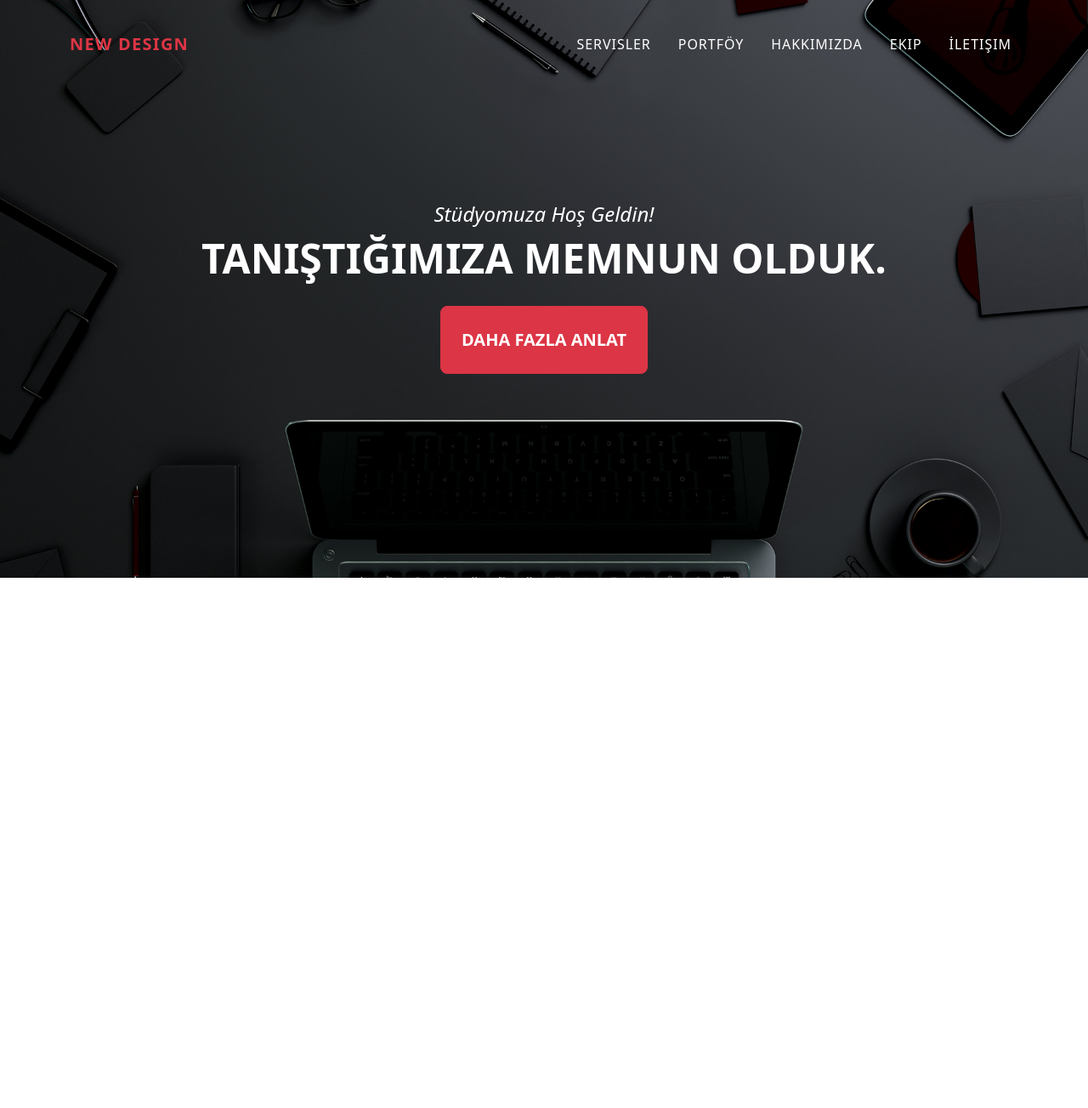
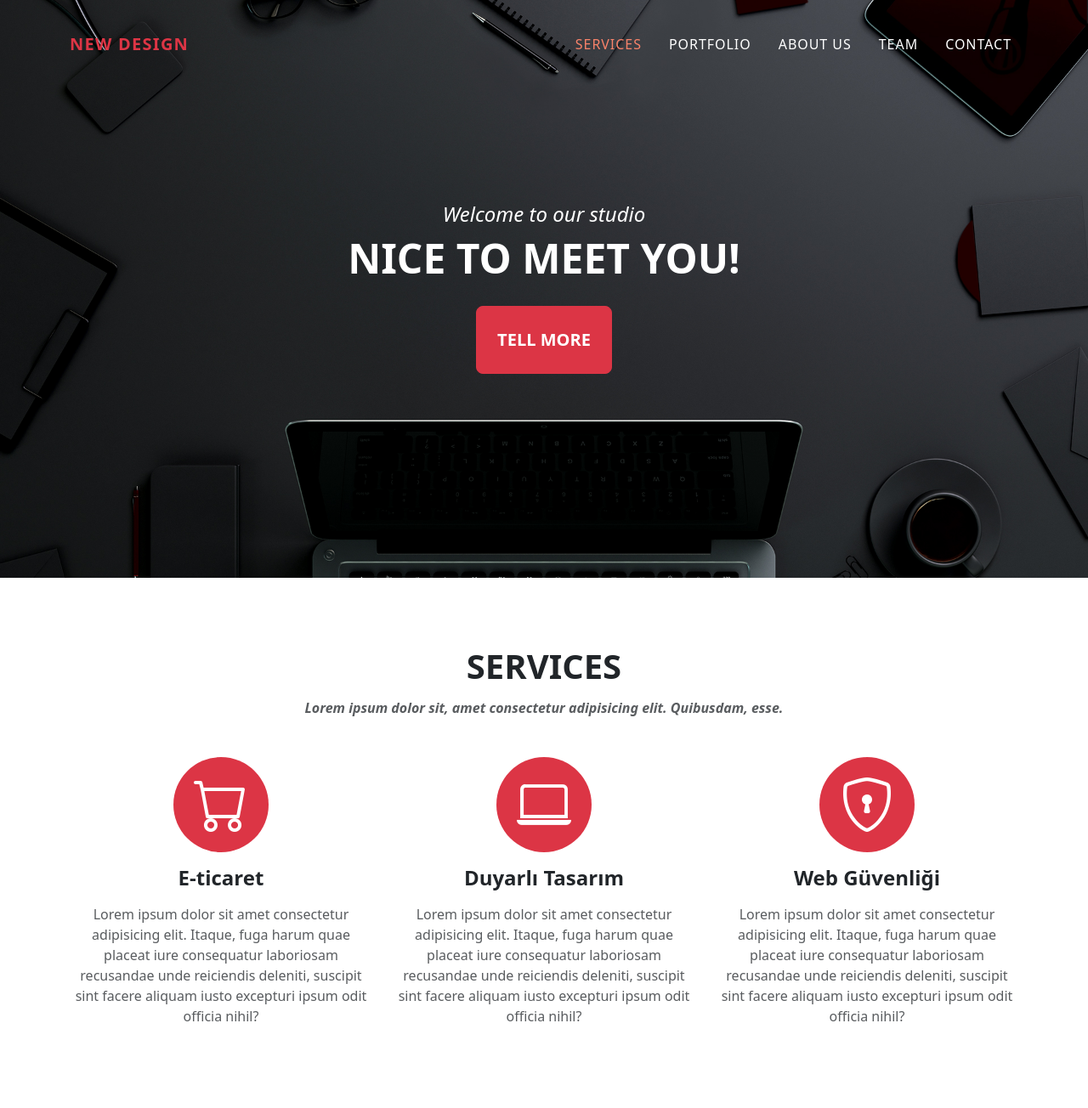
Before and after one commit to burcutas96/NewDesignWebSite, a plain HTML site: page index.html in a window 1280 px wide. Shown: the whole page at 85% size. Before the commit the page ends 800 px from the top, so only its background shows below. Drawn offline with nearby package versions, Linux system fonts and the light colour scheme.

Commit message:
services section

```diff
--- a/css/custom/extra.css
+++ b/css/custom/extra.css
@@ -1,3 +1,4 @@
+/* Header */
 header.backImage{
     background-image: url("../../img/header.jpeg");
     background-attachment: scroll;       /*background-attachment özelliği, bir arka plan görüntüsünün sayfanın*/
@@ -24,6 +25,8 @@ header.backImage .backImage-heading{
     Roboto, Oxygen, Ubuntu, Cantarell, 'Open Sans', 'Helvetica Neue', sans-serif;
 }
 
+
+/* Navbar */
 #mainNavbar{
     padding-top: 1rem;
     padding-bottom: 1rem;
@@ -46,9 +49,29 @@ header.backImage .backImage-heading{
     letter-spacing: 0.06em;
 }
 
-#mainNavbar .navbar-nav .nav-item .nav-link:active,
+#mainNavbar .navbar-nav .nav-item .nav-link.active,
 #mainNavbar .navbar-nav .nav-item .nav-link:hover{
     color: #fa836a;
+}
+
+
+/* Services */
+.mySection{
+    padding: 5rem 0;
+}
+
+.mySection h2.s-heading{
+    font-size: 2.5rem;
+    margin-top: 0;
+    margin-bottom: 1rem;
+}
+
+.mySection h3.s-subheading{
+    font-size: 1rem;
+    font-weight: 600;
+    font-style: italic;
+    font-family: "Roboto Slab", system-ui, -apple-system, BlinkMacSystemFont, 'Segoe UI',
+    Roboto, Oxygen, Ubuntu, Cantarell, 'Open Sans', 'Helvetica Neue', sans-serif;
 }
 
 @media (max-width:991.98px) {
@@ -78,7 +101,7 @@ header.backImage .backImage-heading{
         padding-bottom: 1.5rem;
         border: none;
         background-color: transparent;
-        transition: padding-top 0.3s ease-in-out, padding-bottom 0.3s ease-in-out;
+        transition: all 0.3s ease-in-out;
     }
 
     #mainNavbar .navbar-nav .nav-item{
@@ -91,7 +114,7 @@ header.backImage .backImage-heading{
 
     #mainNavbar.navbar-mobile .navbar-brand{
         font-size: 1.20em;
-        transition: font-size 0.3s ease-in-out
+        transition: font-size 0.3s ease-in-out;
     }
 
     #mainNavbar.navbar-mobile{
--- a/index.html
+++ b/index.html
@@ -12,10 +12,13 @@
     <title>New Design</title>
     <link rel="stylesheet" href="css/bootstrap/bootstrap.min.css">
     <link rel="stylesheet" href="css/custom/extra.css">
+    <link rel="stylesheet" href="https://cdn.jsdelivr.net/npm/bootstrap-icons@1.10.5/font/bootstrap-icons.css">
 </head>
-<body>
+
+
+<body id="page-body">
+
     <!-- navigation -->
-
     <!-- navbar-expand-lg class'ı ile navbar'ım large ekranın altına geldiğinde container'ın içindeki buton yani toggler görünmüş olacak. -->
     <!-- navbar-brand class'ı şirketinizin, ürününüzün veya projenizin adı, markası içindir. -->
     <nav class="navbar navbar-expand-lg navbar-dark fixed-top" id="mainNavbar">
@@ -28,17 +31,17 @@
 
             <div class="offcanvas offcanvas-end" tabindex="-1" id="myNavbar" aria-labelledby="myLabel">
                 <div class="offcanvas-header">
-                    <h5 class="offcanvas-title" id="myLabel">Menü</h5>
+                    <h5 class="offcanvas-title" id="myLabel"><a href="#page-body" class="nav-link btn-close-canvas">Menu</a></h5>
                     <button type="button" class="btn-close text-reset" data-bs-dismiss="offcanvas" aria-label="kapat"></button>
                 </div>
 
                 <div class="offcanvas-body">
                     <ul class="navbar-nav ms-auto text-uppercase py-lg-2">
-                        <li class="nav-item"><a href="#services" class="nav-link">Servisler</a></li>
-                        <li class="nav-item"><a href="#portfolio" class="nav-link">Portföy</a></li>
-                        <li class="nav-item"><a href="#about" class="nav-link">Hakkımızda</a></li>
-                        <li class="nav-item"><a href="#team" class="nav-link">Ekip</a></li>
-                        <li class="nav-item"><a href="#contact" class="nav-link">İletişim</a></li>
+                        <li class="nav-item"><a href="#services" class="nav-link btn-close-canvas">services</a></li>
+                        <li class="nav-item"><a href="#portfolio" class="nav-link btn-close-canvas">portfolio</a></li>
+                        <li class="nav-item"><a href="#about" class="nav-link btn-close-canvas">about us</a></li>
+                        <li class="nav-item"><a href="#team" class="nav-link btn-close-canvas">Team</a></li>
+                        <li class="nav-item"><a href="#contact" class="nav-link btn-close-canvas">Contact</a></li>
                     </ul>
                 </div>
             </div>
@@ -46,16 +49,68 @@
     </nav>
 
 
-
     <!-- header -->
     <header class="backImage text-white text-center">
         <div class="container">
-            <div class="backImage-sub mb-3">Stüdyomuza Hoş Geldin!</div>
-            <div class="backImage-heading text-uppercase">Tanıştığımıza Memnun Olduk.</div>
-            <a href="#services" class="btn btn-danger btn-lg p-lg-4 text-uppercase fw-bolder">Daha Fazla Anlat</a>
+            <div class="backImage-sub mb-3">Welcome to our studio</div>
+            <div class="backImage-heading text-uppercase">nice to meet you!</div>
+            <a href="#services" class="btn btn-danger btn-lg p-lg-4 text-uppercase fw-bolder">Tell More</a>
         </div>
     </header>
 
+
+    <!-- services -->
+    <section id="services" class="mySection">
+        <div class="container">
+            <div class="text-center mb-5">
+                <h2 class="s-heading text-uppercase fw-bold">services</h2>
+                <h3 class="s-subheading text-muted">
+                    Lorem ipsum dolor sit, amet consectetur adipisicing elit. Quibusdam, esse.
+                </h3>
+            </div>
+            <div class="row text-center">
+                <div class="col-md-4">
+                    <div class="rounded-circle bg-danger text-white d-flex
+                        align-items-center justify-content-center m-auto"
+                        style="width: 7rem; height: 7rem;" aria-hidden="true">
+                        <i class="bi bi-cart" style="font-size: 4rem;"></i>
+                    </div>
+                    <h4 class="my-3 fw-bold">E-ticaret</h4>
+                    <p class="text-muted">
+                        Lorem ipsum dolor sit amet consectetur adipisicing elit. Itaque, fuga
+                        harum quae placeat iure consequatur laboriosam recusandae unde reiciendis
+                        deleniti, suscipit sint facere aliquam iusto excepturi ipsum odit officia nihil?
+                    </p>
+                </div>
+                <div class="col-md-4">
+                    <div class="rounded-circle bg-danger text-white d-flex
+                        align-items-center justify-content-center m-auto"
+                        style="width: 7rem; height: 7rem;" aria-hidden="true">
+                        <i class="bi bi-laptop" style="font-size: 4rem;"></i>
+                    </div>
+                    <h4 class="my-3 fw-bold">Duyarlı Tasarım</h4>
+                    <p class="text-muted">
+                        Lorem ipsum dolor sit amet consectetur adipisicing elit. Itaque, fuga
+                        harum quae placeat iure consequatur laboriosam recusandae unde reiciendis
+                        deleniti, suscipit sint facere aliquam iusto excepturi ipsum odit officia nihil?
+                    </p>
+                </div>
+                <div class="col-md-4">
+                    <div class="rounded-circle bg-danger text-white d-flex
+                        align-items-center justify-content-center m-auto"
+                        style="width: 7rem; height: 7rem;" aria-hidden="true">
+                        <i class="bi bi-shield-lock" style="font-size: 4rem;"></i>
+                    </div>
+                    <h4 class="my-3 fw-bold">Web Güvenliği</h4>
+                    <p class="text-muted">
+                        Lorem ipsum dolor sit amet consectetur adipisicing elit. Itaque, fuga
+                        harum quae placeat iure consequatur laboriosam recusandae unde reiciendis
+                        deleniti, suscipit sint facere aliquam iusto excepturi ipsum odit officia nihil?
+                    </p>
+                </div>
+            </div>
+        </div>
+    </section>
 
     <script src="js/bootstrap/bootstrap.bundle.min.js"></script>
     <script src="js/custom/extra.js"></script>
--- a/js/custom/extra.js
+++ b/js/custom/extra.js
@@ -17,9 +17,22 @@ window.addEventListener("DOMContentLoaded", event=>{
 
     const myNavbar = document.body.querySelector("#mainNavbar");
     if(myNavbar){
-        new Bootstrap.ScrollSpy(document.body, {
+        new bootstrap.ScrollSpy(document.body, {
             target: "#mainNavbar",
             offset: 74
         })
     }
-})
+});
+
+
+//Sayfaki .btn-close-canvas classlarına sahip elemanları bulacak.
+//Daha sonra bu elemanlara tek tek click event'i eklenecek.
+//Yani .btn-close-canvas class'ına sahip olan elemanlara tıklandığında bir fonksiyon gerçekleştirilecek.
+//İlgili elemanlara tıklandığında dokümantasyondaki [data-bs-dismiss="offcanvas"] attribute'una tıklanacak.
+//Böylelikle offcanvas'ı kapatmış olacağız.
+var BtnCanvas = document.querySelectorAll(".btn-close-canvas");
+for (let i = 0; i < BtnCanvas.length; i++) {
+    BtnCanvas[i].addEventListener("click", function(){
+        document.querySelector('[data-bs-dismiss="offcanvas"]').click();
+    });
+}
```
